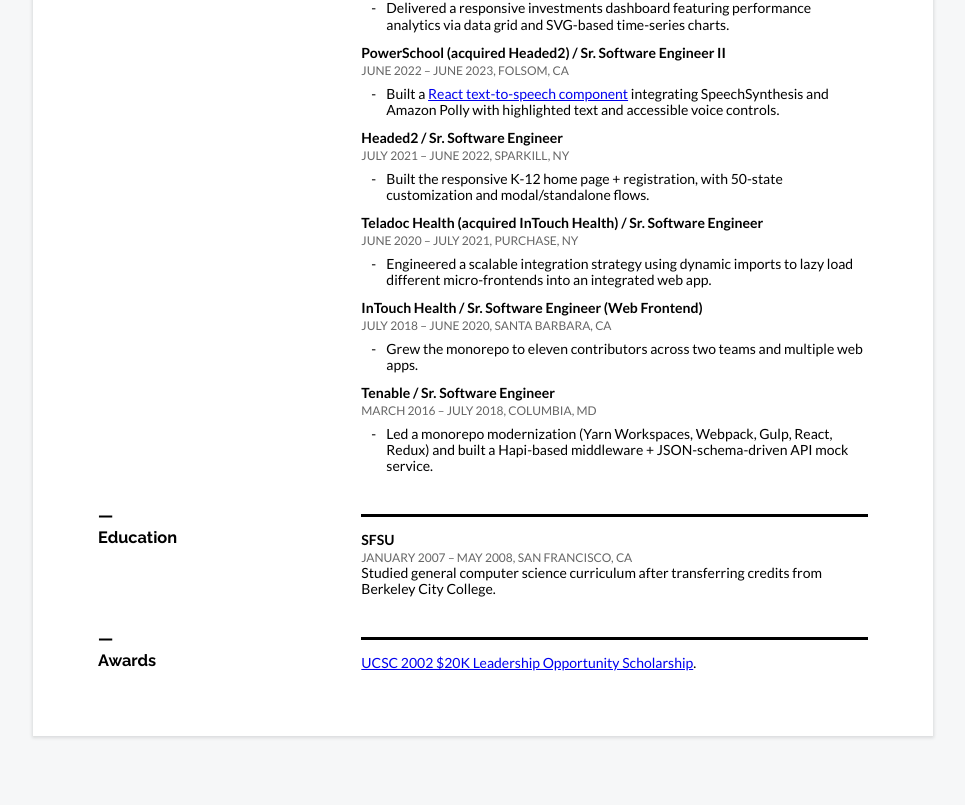
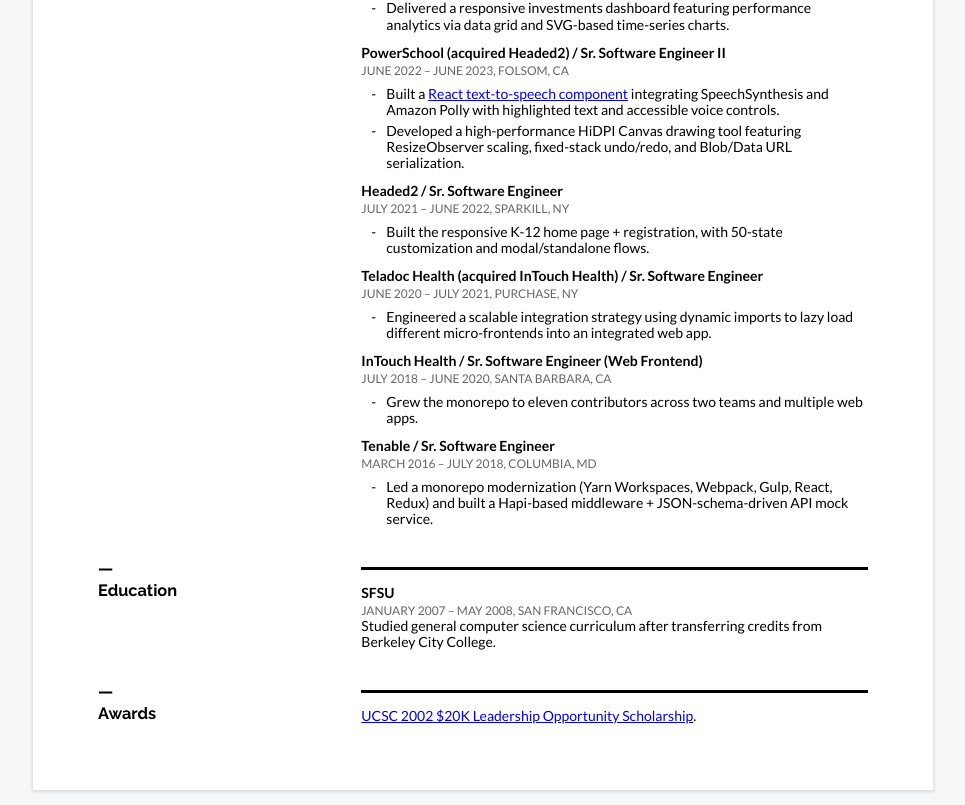
Before and after one commit to morganney/morgan.neys.info, a Next.js app: page /resume in a window 1280 px wide. Shown: the part 1320-2125 px from the top of the page, without its empty margins (157-1122 px from the left). Before the commit the page ends 2071 px from the top, so only its background shows below. Built offline with nearby package versions, Linux system fonts and the light colour scheme.

Commit message:
refactor: update resume. (#56)

```diff
--- a/app/(professional)/resume/page.js
+++ b/app/(professional)/resume/page.js
@@ -224,6 +224,11 @@
                 integrating SpeechSynthesis and Amazon Polly with highlighted text and
                 accessible voice controls.
               </li>
+              <li>
+                Developed a high-performance HiDPI Canvas drawing tool featuring
+                ResizeObserver scaling, fixed-stack undo/redo, and Blob/Data URL
+                serialization.
+              </li>
             </ul>
           </article>
           <article>
```
